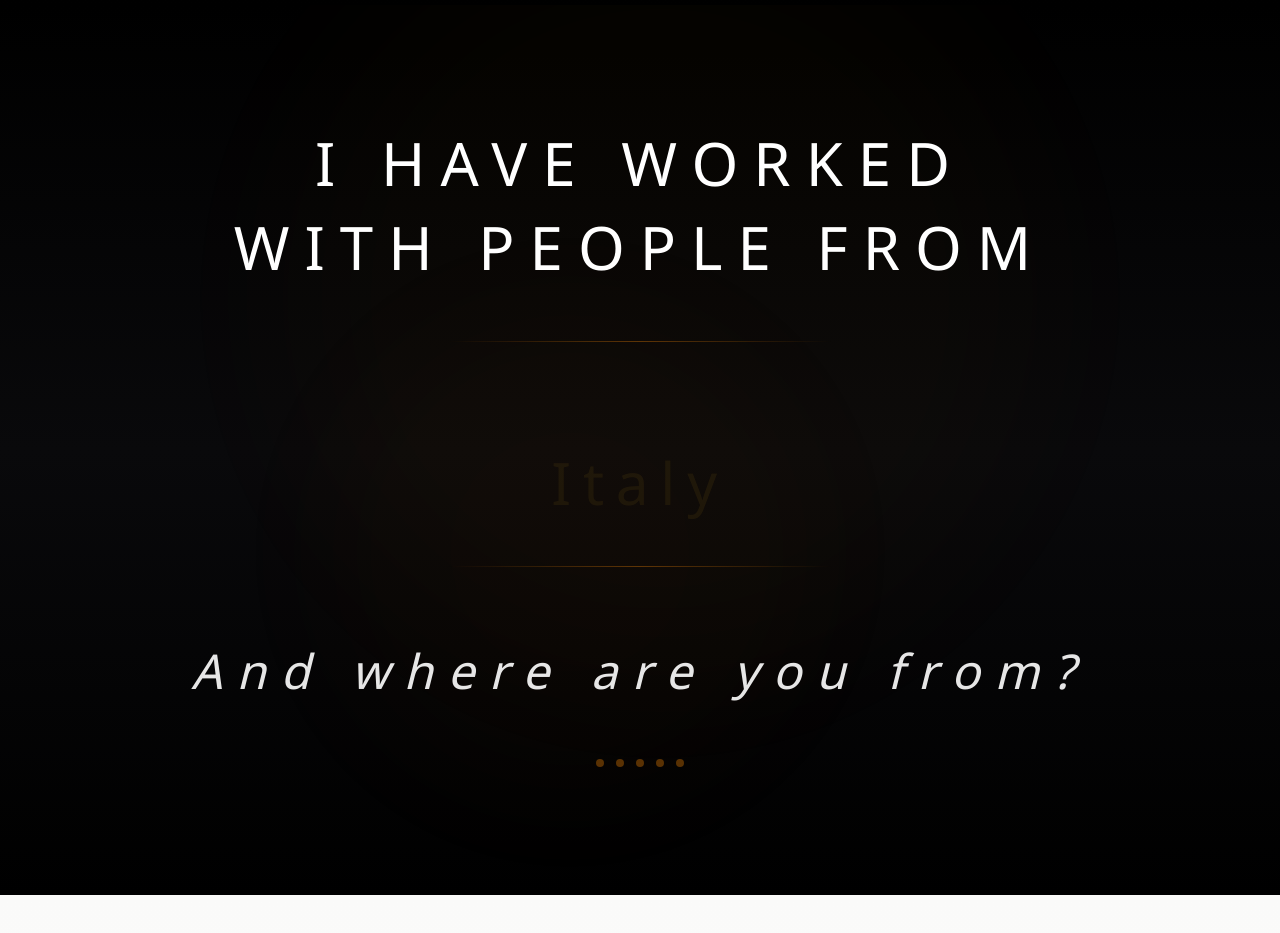
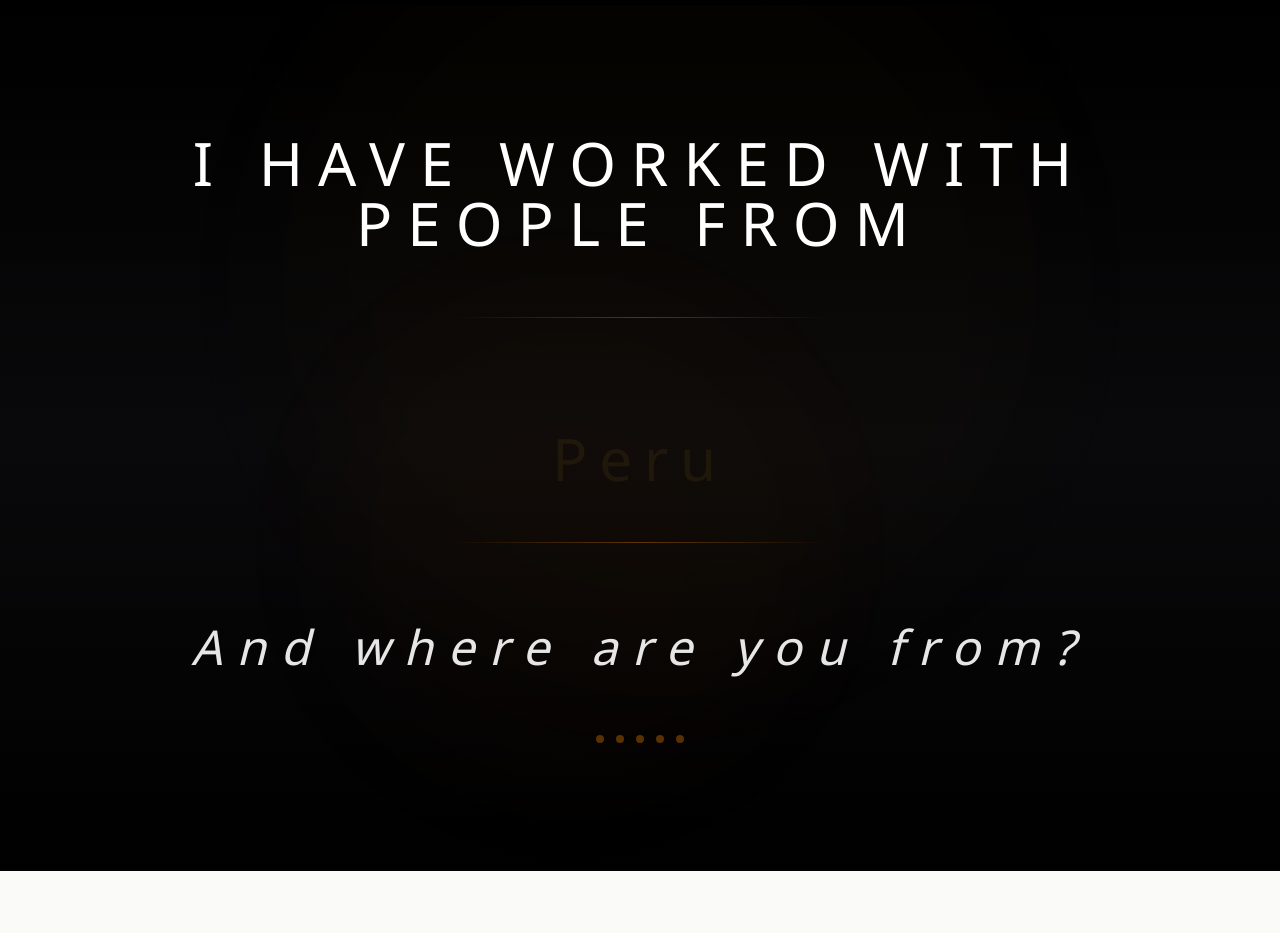
Before and after one commit to noirpraxis-dotcom/luis-virrueta-web, a React (Vite) app: page / in a window 1280 px wide. Shown: the part 3940-4873 px from the top of the page. Built offline with nearby package versions, Linux system fonts and the light colour scheme.

Commit message:
Add translations for countries section with full list in EN/ES/CZ

```diff
--- a/src/components/About.jsx
+++ b/src/components/About.jsx
@@ -129,36 +129,15 @@ const About = () => {
                 She is also a translator, singer, and lyricist, and a great enthusiast of horses. She enjoys speaking and working in several languages (English, Spanish, and her native Czech), and living in intercultural environments surrounded by beautiful nature.
               </p>
             </motion.div>
-
-            {/* Credenciales elegantes estilo light */}
-            <motion.div
-              initial={{ opacity: 0, y: 30 }}
-              animate={isInView ? { opacity: 1, y: 0 } : {}}
-              transition={{ duration: 1, delay: 1.1 }}
-              className="flex flex-wrap gap-3 pt-8"
-            >
-              {['Past Life Regression', 'Energy Healing', 'Star Magic Level 2', 'Ilyari Channeler'].map((badge, index) => (
-                <motion.span
-                  key={index}
-                  initial={{ opacity: 0, scale: 0.8 }}
-                  animate={isInView ? { opacity: 1, scale: 1 } : {}}
-                  transition={{ duration: 0.5, delay: 1.2 + index * 0.1 }}
-                  className="px-6 py-3 bg-white/70 backdrop-blur-sm border border-amber-600/30 rounded-full text-amber-800 text-sm tracking-[0.15em] uppercase font-light shadow-md hover:bg-white hover:border-amber-600/50 hover:shadow-lg transition-all duration-300"
-                  style={{ fontFamily: 'Gotham, sans-serif' }}
-                >
-                  {badge}
-                </motion.span>
-              ))}
-            </motion.div>
           </motion.div>
         </div>
 
-        {/* Certifications Section */}
+        {/* Certifications Section - Positioned higher for visibility */}
         <motion.div
           initial={{ opacity: 0, y: 50 }}
           animate={isInView ? { opacity: 1, y: 0 } : {}}
-          transition={{ duration: 1, delay: 1.3 }}
-          className="mt-32 lg:mt-40"
+          transition={{ duration: 1, delay: 1.1 }}
+          className="mt-20 lg:mt-24"
         >
           {/* Section Title */}
           <div className="text-center mb-20">
--- a/src/components/CountriesSection.jsx
+++ b/src/components/CountriesSection.jsx
@@ -1,29 +1,32 @@
 import { motion, AnimatePresence } from 'framer-motion'
 import { useState, useEffect } from 'react'
+import { useLanguage } from '../context/LanguageContext'
 
 const CountriesSection = () => {
-  const countries = [
-    'United States',
-    'Mexico',
-    'Spain',
-    'Germany',
-    'France',
-    'Italy',
-    'Czech Republic',
-    'United Kingdom',
-    'Canada',
-    'Brazil',
-    'Argentina',
-    'Australia',
-    'Japan',
-    'Netherlands',
-    'Switzerland',
-    'Austria',
-    'Portugal',
-    'Poland',
-    'Sweden',
-    'Norway'
-  ]
+  const { t, language } = useLanguage()
+
+  const countriesData = {
+    en: [
+      'Mexico', 'Great Britain', 'Czechia', 'Slovakia', 'USA', 'Peru', 'Chile', 'Australia',
+      'Japan', 'Austria', 'Colombia', 'Bulgaria', 'Ecuador', 'Israel', 'France', 'Russia',
+      'Cuba', 'Ukraine', 'Iraq', 'Italy', 'Uruguay', 'Morocco', 'Spain', 'Taiwan',
+      'Emirates', 'Iran', 'Dominican Republic', 'Belize', 'Argentina', 'Germany', 'Canada', 'India'
+    ],
+    es: [
+      'México', 'Reino Unido', 'Chequia', 'Eslovaquia', 'EE. UU.', 'Perú', 'Chile', 'Australia',
+      'Japón', 'Austria', 'Colombia', 'Bulgaria', 'Ecuador', 'Israel', 'Francia', 'Rusia',
+      'Cuba', 'Ucrania', 'Irak', 'Italia', 'Uruguay', 'Marruecos', 'España', 'Taiwán',
+      'Emiratos', 'Irán', 'República Dominicana', 'Belice', 'Argentina', 'Alemania', 'Canadá', 'India'
+    ],
+    cz: [
+      'Mexika', 'Velké Británie', 'Česka', 'Slovenska', 'USA', 'Peru', 'Chile', 'Austrálie',
+      'Japonska', 'Rakouska', 'Kolumbie', 'Bulharska', 'Ekvádoru', 'Izraele', 'Francie', 'Ruska',
+      'Kuby', 'Ukrajiny', 'Iráku', 'Itálie', 'Uruguaye', 'Maroka', 'Španělska', 'Tchaj-wanu',
+      'Emirátů', 'Íránu', 'Dominikánské republiky', 'Belize', 'Argentiny', 'Německa', 'Kanady', 'Indie'
+    ]
+  }
+
+  const countries = countriesData[language] || countriesData.en
 
   const [currentCountryIndex, setCurrentCountryIndex] = useState(0)
 
@@ -58,27 +61,15 @@ const CountriesSection = () => {
       </div>
 
       <div className="relative max-w-6xl mx-auto px-6 lg:px-12 text-center">
-        {/* Texto principal - Primera línea */}
+        {/* Texto principal usando traducciones */}
         <motion.div
           initial={{ opacity: 0, y: 50 }}
           animate={{ opacity: 1, y: 0 }}
           transition={{ duration: 1.5, ease: [0.76, 0, 0.24, 1] }}
-          className="mb-6"
-        >
-          <h2 className="text-white text-4xl lg:text-6xl font-light tracking-[0.25em] leading-tight" style={{ fontFamily: 'Gotham, sans-serif' }}>
-            I HAVE WORKED
-          </h2>
-        </motion.div>
-
-        {/* Segunda línea */}
-        <motion.div
-          initial={{ opacity: 0, y: 50 }}
-          animate={{ opacity: 1, y: 0 }}
-          transition={{ duration: 1.5, delay: 0.2, ease: [0.76, 0, 0.24, 1] }}
           className="mb-16"
         >
           <h2 className="text-white text-4xl lg:text-6xl font-light tracking-[0.25em] leading-tight" style={{ fontFamily: 'Gotham, sans-serif' }}>
-            WITH PEOPLE FROM
+            {t('countries.title')}
           </h2>
         </motion.div>
 
@@ -131,7 +122,7 @@ const CountriesSection = () => {
           className="mt-20"
         >
           <h2 className="text-white/90 text-3xl lg:text-5xl font-light tracking-[0.3em] italic" style={{ fontFamily: 'Gotham, sans-serif' }}>
-            And where are you from?
+            {t('countries.question')}
           </h2>
         </motion.div>
 
--- a/src/translations/cz.json
+++ b/src/translations/cz.json
@@ -20,7 +20,8 @@
     "scrollDown": "Posuň Dolů"
   },
   "countries": {
-    "title": "PRACOVALA JSEM S LIDMI Z"
+    "title": "PRACOVALA JSEM S LIDMI Z",
+    "question": "A odkud jste vy?"
   },
   "about": {
     "title": "O Mně",
--- a/src/translations/en.json
+++ b/src/translations/en.json
@@ -20,7 +20,8 @@
     "scrollDown": "Scroll Down"
   },
   "countries": {
-    "title": "I HAVE WORKED WITH PEOPLE FROM"
+    "title": "I HAVE WORKED WITH PEOPLE FROM",
+    "question": "And where are you from?"
   },
   "about": {
     "title": "About Me",
--- a/src/translations/es.json
+++ b/src/translations/es.json
@@ -20,7 +20,8 @@
     "scrollDown": "Desplázate"
   },
   "countries": {
-    "title": "HE TRABAJADO CON PERSONAS DE"
+    "title": "HE TRABAJADO CON PERSONAS DE",
+    "question": "¿Y tú, de dónde eres?"
   },
   "about": {
     "title": "Sobre Mí",
```
